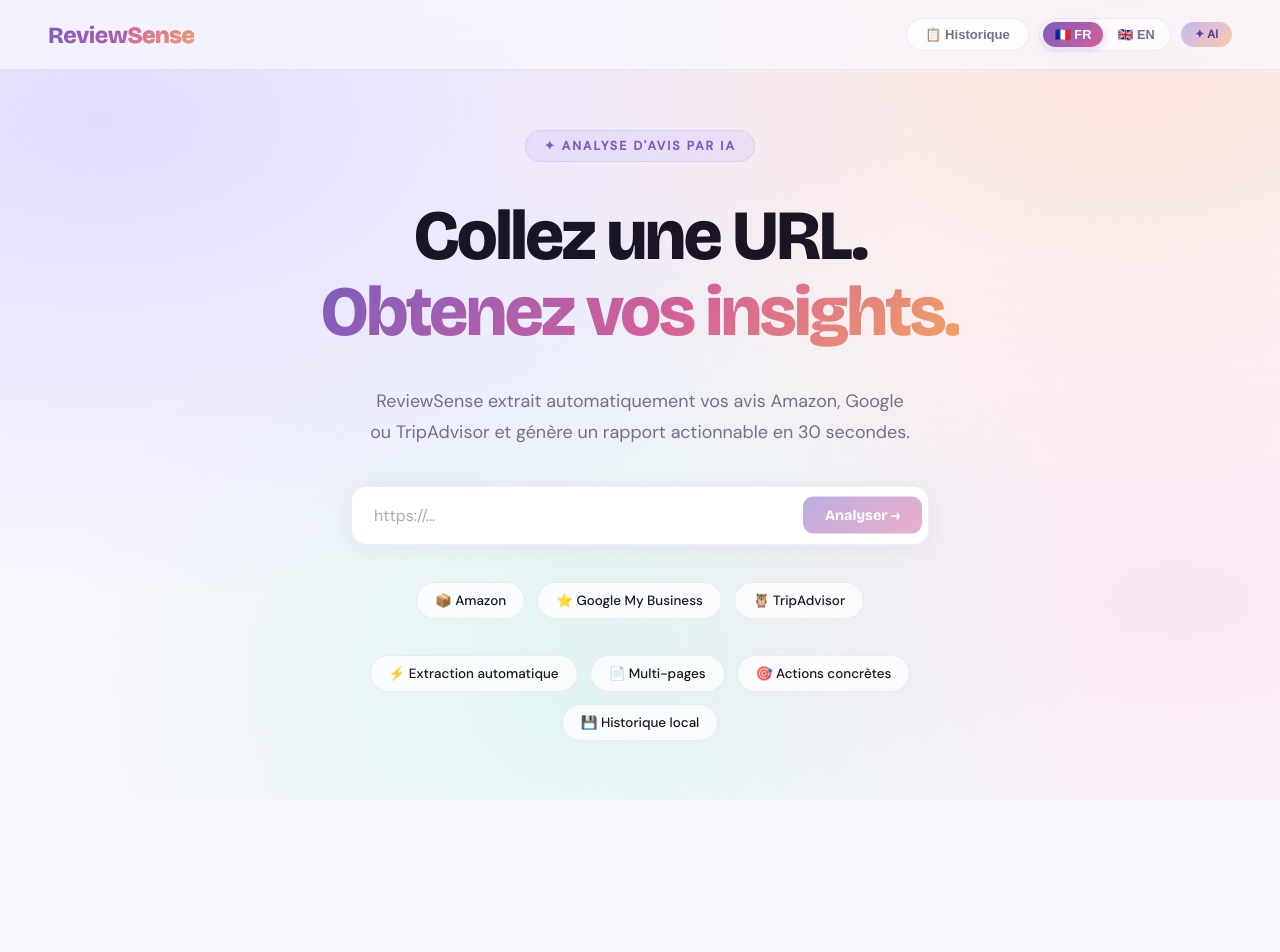
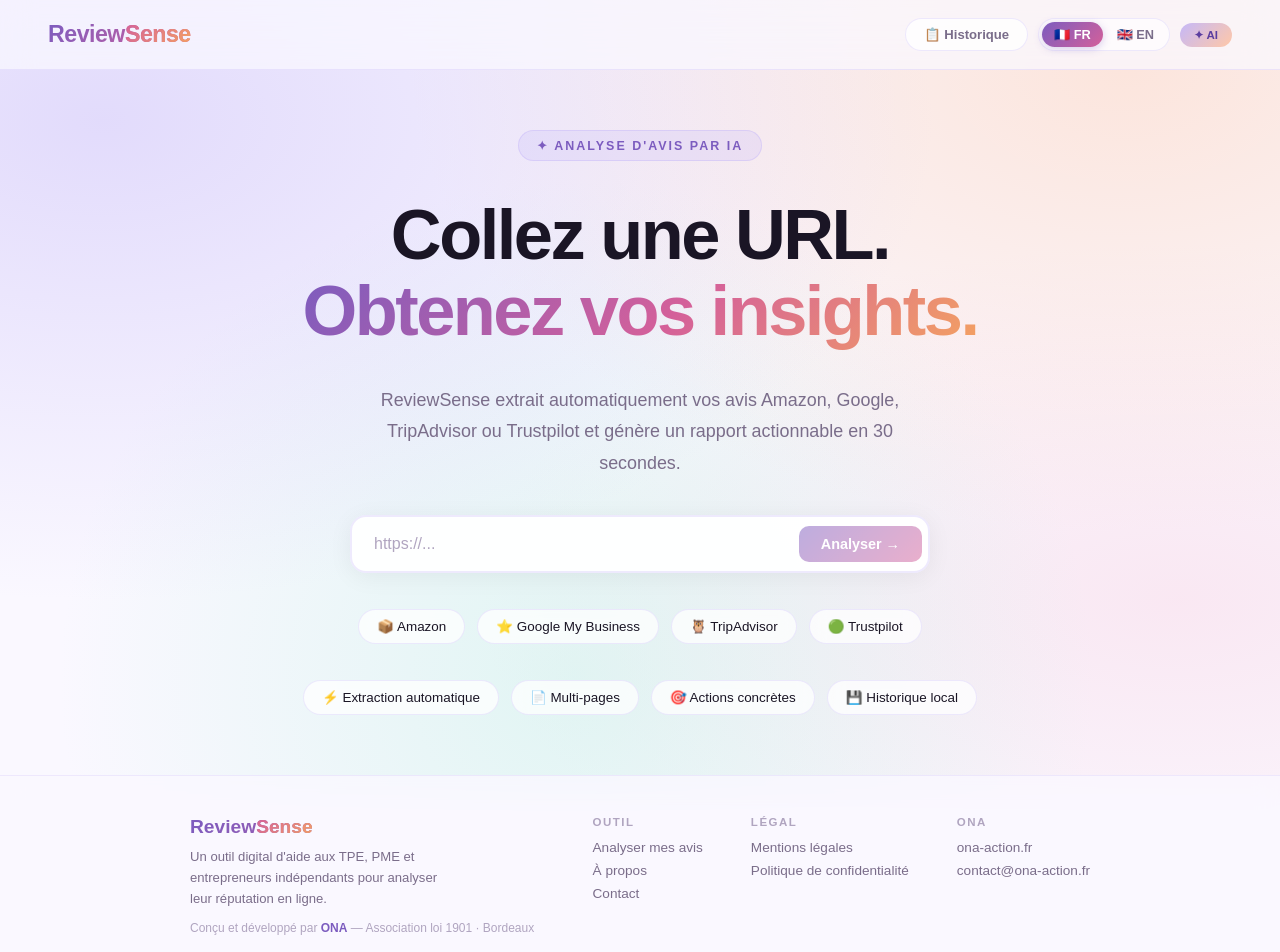
Before and after one commit to ashleyappadoo/ReviewSense, a Next.js app: page / in a window 1280 px wide. Shown: the top 952 px of the page. Before the commit the page ends 801 px from the top, so only its background shows below. Built offline with nearby package versions, Linux system fonts and the light colour scheme.

Commit message:
Update index.jsx
trust pilot

```diff
--- a/pages/index.jsx
+++ b/pages/index.jsx
@@ -1,16 +1,19 @@
 import { useState, useEffect } from 'react';
+import Link from 'next/link';
 import Head from 'next/head';
 
 const PLATFORMS = {
   amazon:      { label: 'Amazon',            icon: '📦' },
   google:      { label: 'Google My Business', icon: '⭐' },
   tripadvisor: { label: 'TripAdvisor',        icon: '🦉' },
+  trustpilot:  { label: 'Trustpilot',         icon: '🟢' },
 };
 
 const URL_PATTERNS = {
   amazon:      /amazon\./i,
   tripadvisor: /tripadvisor\./i,
   google:      /google\.[a-z.]+\/maps|maps\.google\.|maps\.app\.goo\.gl|g\.page/i,
+  trustpilot:  /trustpilot\./i,
 };
 
 const T = {
@@ -18,7 +21,7 @@
     tagline:       '✦ Analyse d\'avis par IA',
     heroTitle:     'Collez une URL.',
     heroHighlight: 'Obtenez vos insights.',
-    heroSub:       'ReviewSense extrait automatiquement vos avis Amazon, Google ou TripAdvisor et génère un rapport actionnable en 30 secondes.',
+    heroSub:       'ReviewSense extrait automatiquement vos avis Amazon, Google, TripAdvisor ou Trustpilot et génère un rapport actionnable en 30 secondes.',
     ctaAnalyze:    'Analyser mes avis',
     ctaHistory:    'Mes analyses',
     featExtract:   '⚡ Extraction automatique',
@@ -31,7 +34,7 @@
     urlLabel:      'URL DE LA PAGE D\'AVIS',
     urlPlaceholder:'https://...',
     urlDetected:   'détecté — prêt à extraire',
-    urlError:      'Plateforme non supportée. Utilisez Amazon, Google Maps ou TripAdvisor.',
+    urlError:      'Plateforme non supportée. Utilisez Amazon, Google Maps, TripAdvisor ou Trustpilot.',
     sectorLabel:   'SECTEUR',
     sectorOpt:     '(optionnel, améliore l\'analyse)',
     ecommerce:     '🛍️ E-commerce',
@@ -72,7 +75,7 @@
     tagline:       '✦ AI-powered review analysis',
     heroTitle:     'Paste a URL.',
     heroHighlight: 'Get your insights.',
-    heroSub:       'ReviewSense automatically extracts your Amazon, Google or TripAdvisor reviews and generates an actionable report in 30 seconds.',
+    heroSub:       'ReviewSense automatically extracts your Amazon, Google, TripAdvisor or Trustpilot reviews and generates an actionable report in 30 seconds.',
     ctaAnalyze:    'Analyze my reviews',
     ctaHistory:    'My analyses',
     featExtract:   '⚡ Auto extraction',
@@ -85,7 +88,7 @@
     urlLabel:      'REVIEWS PAGE URL',
     urlPlaceholder:'https://...',
     urlDetected:   'detected — ready to extract',
-    urlError:      'Platform not supported. Use Amazon, Google Maps or TripAdvisor.',
+    urlError:      'Platform not supported. Use Amazon, Google Maps, TripAdvisor or Trustpilot.',
     sectorLabel:   'SECTOR',
     sectorOpt:     '(optional, improves analysis)',
     ecommerce:     '🛍️ E-commerce',
@@ -226,10 +229,14 @@
   return (
     <>
       <Head>
-        <title>ReviewSense — {t.tagline}</title>
-        <meta name="description" content={t.heroSub} />
-        <link rel="preconnect" href="https://fonts.googleapis.com" />
-        <link href="https://fonts.googleapis.com/css2?family=Bricolage+Grotesque:wght@400;600;700;800&family=DM+Sans:wght@300;400;500&display=swap" rel="stylesheet" />
+        <title>ReviewSense — Analyse d'avis clients par IA pour TPE et PME</title>
+        <meta name="description" content="Analysez automatiquement vos avis Google My Business, Amazon et TripAdvisor. Obtenez des insights actionnables en 30 secondes grâce à l'IA. Outil gratuit par ONA." />
+        <meta name="keywords" content="analyse avis clients, Google My Business, TripAdvisor, Amazon reviews, e-réputation, TPE PME, intelligence artificielle" />
+        <meta property="og:title" content="ReviewSense — Analyse d'avis clients par IA" />
+        <meta property="og:description" content="Collez une URL. Obtenez vos insights clients en 30 secondes. Outil gratuit pour TPE et PME par ONA." />
+        <meta property="og:url" content="https://reviewsense.vercel.app" />
+        <meta name="twitter:title" content="ReviewSense — Analyse d'avis clients par IA" />
+        <meta name="twitter:description" content="Analysez vos avis Google, Amazon et TripAdvisor automatiquement." />
       </Head>
 
       <style jsx global>{`
@@ -406,6 +413,7 @@
               <div className="platform-pill">📦 Amazon</div>
               <div className="platform-pill">⭐ Google My Business</div>
               <div className="platform-pill">🦉 TripAdvisor</div>
+              <div className="platform-pill">🟢 Trustpilot</div>
             </div>
             <div className="features-row">
               <div className="feat-pill">{t.featExtract}</div>
@@ -579,6 +587,56 @@
             </div>
           </div>
         )}
+      {/* FOOTER ONA */}
+        <footer style={{
+          borderTop: '1px solid rgba(197,184,248,0.25)',
+          background: 'rgba(250,248,255,0.8)',
+          backdropFilter: 'blur(12px)',
+          padding: '40px 48px',
+          marginTop: 'auto',
+        }}>
+          <div style={{maxWidth:'900px', margin:'0 auto', display:'flex', flexWrap:'wrap', gap:'40px', justifyContent:'space-between', alignItems:'flex-start'}}>
+            <div style={{flex:'1', minWidth:'220px'}}>
+              <div style={{fontFamily:"'Bricolage Grotesque',sans-serif", fontSize:'1.2rem', fontWeight:800, background:'linear-gradient(135deg,#7c5cbf,#d4609a)', WebkitBackgroundClip:'text', WebkitTextFillColor:'transparent', backgroundClip:'text', marginBottom:'8px'}}>
+                Review<span style={{background:'linear-gradient(135deg,#d4609a,#f4a261)', WebkitBackgroundClip:'text', WebkitTextFillColor:'transparent', backgroundClip:'text'}}>Sense</span>
+              </div>
+              <p style={{fontSize:'0.82rem', color:'#7a6d8a', lineHeight:'1.6', maxWidth:'260px'}}>
+                Un outil digital d'aide aux TPE, PME et entrepreneurs indépendants pour analyser leur réputation en ligne.
+              </p>
+              <p style={{fontSize:'0.75rem', color:'#b0a5c0', marginTop:'12px'}}>
+                Conçu et développé par <a href="https://ona-action.fr" target="_blank" rel="noreferrer" style={{color:'#7c5cbf', fontWeight:600, textDecoration:'none'}}>ONA</a> — Association loi 1901 · Bordeaux
+              </p>
+            </div>
+            <div style={{display:'flex', gap:'48px', flexWrap:'wrap'}}>
+              <div>
+                <div style={{fontSize:'0.72rem', fontWeight:700, letterSpacing:'1.5px', textTransform:'uppercase', color:'#b0a5c0', marginBottom:'12px'}}>Outil</div>
+                <div style={{display:'flex', flexDirection:'column', gap:'8px'}}>
+                  <Link href="/" style={{fontSize:'0.85rem', color:'#7a6d8a', textDecoration:'none'}}>Analyser mes avis</Link>
+                  <Link href="/a-propos" style={{fontSize:'0.85rem', color:'#7a6d8a', textDecoration:'none'}}>À propos</Link>
+                  <Link href="/contact" style={{fontSize:'0.85rem', color:'#7a6d8a', textDecoration:'none'}}>Contact</Link>
+                </div>
+              </div>
+              <div>
+                <div style={{fontSize:'0.72rem', fontWeight:700, letterSpacing:'1.5px', textTransform:'uppercase', color:'#b0a5c0', marginBottom:'12px'}}>Légal</div>
+                <div style={{display:'flex', flexDirection:'column', gap:'8px'}}>
+                  <Link href="/mentions-legales" style={{fontSize:'0.85rem', color:'#7a6d8a', textDecoration:'none'}}>Mentions légales</Link>
+                  <Link href="/politique-confidentialite" style={{fontSize:'0.85rem', color:'#7a6d8a', textDecoration:'none'}}>Politique de confidentialité</Link>
+                </div>
+              </div>
+              <div>
+                <div style={{fontSize:'0.72rem', fontWeight:700, letterSpacing:'1.5px', textTransform:'uppercase', color:'#b0a5c0', marginBottom:'12px'}}>ONA</div>
+                <div style={{display:'flex', flexDirection:'column', gap:'8px'}}>
+                  <a href="https://ona-action.fr" target="_blank" rel="noreferrer" style={{fontSize:'0.85rem', color:'#7a6d8a', textDecoration:'none'}}>ona-action.fr</a>
+                  <a href="mailto:contact@ona-action.fr" style={{fontSize:'0.85rem', color:'#7a6d8a', textDecoration:'none'}}>contact@ona-action.fr</a>
+                </div>
+              </div>
+            </div>
+          </div>
+          <div style={{maxWidth:'900px', margin:'28px auto 0', paddingTop:'20px', borderTop:'1px solid rgba(197,184,248,0.2)', display:'flex', justifyContent:'space-between', flexWrap:'wrap', gap:'8px'}}>
+            <p style={{fontSize:'0.75rem', color:'#b0a5c0'}}>© {new Date().getFullYear()} ONA — Organisation Numérique & Automatisation. Tous droits réservés.</p>
+            <p style={{fontSize:'0.75rem', color:'#b0a5c0'}}>Propulsé par Claude AI · RapidAPI · Vercel</p>
+          </div>
+        </footer>
       </div>
     </>
   );
```
